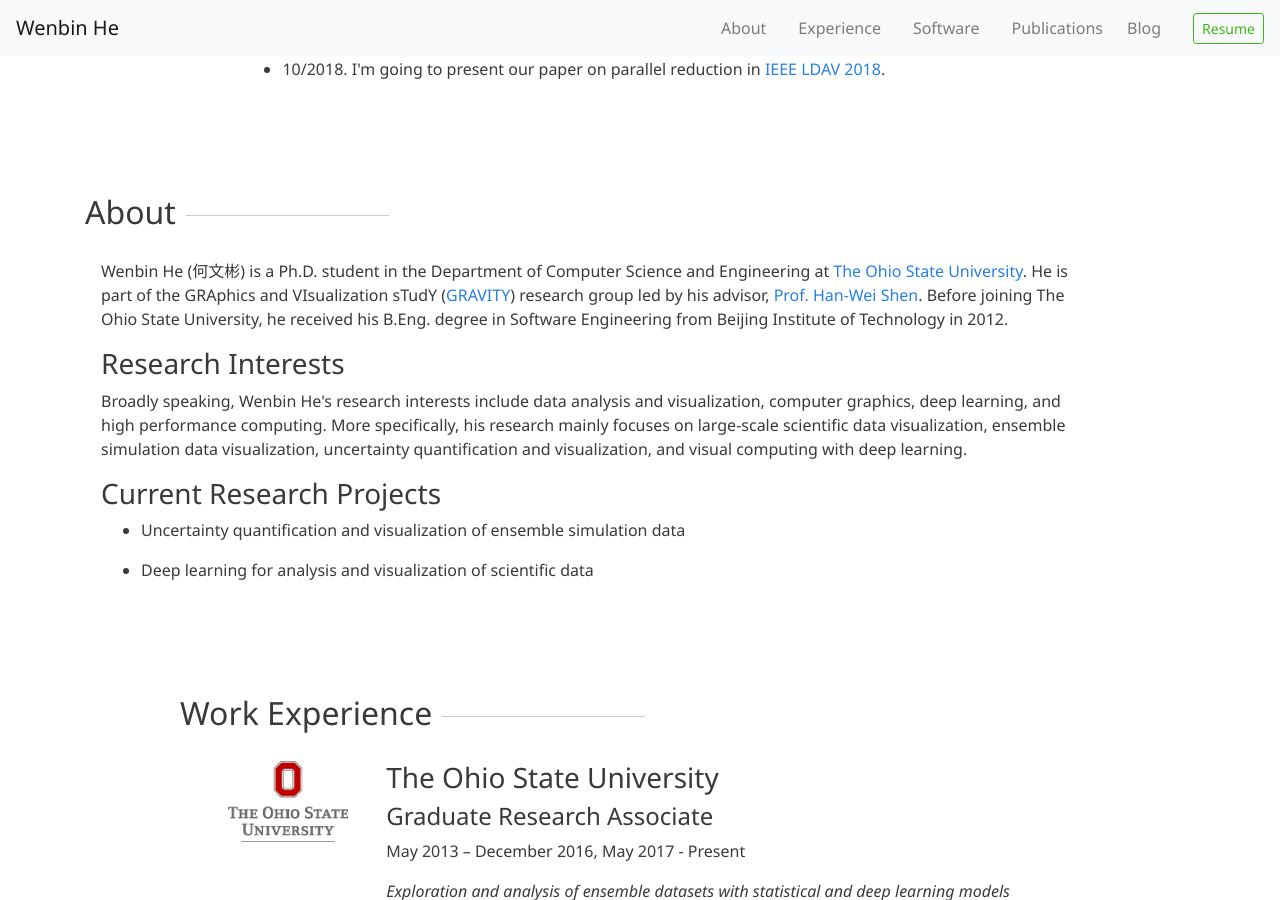
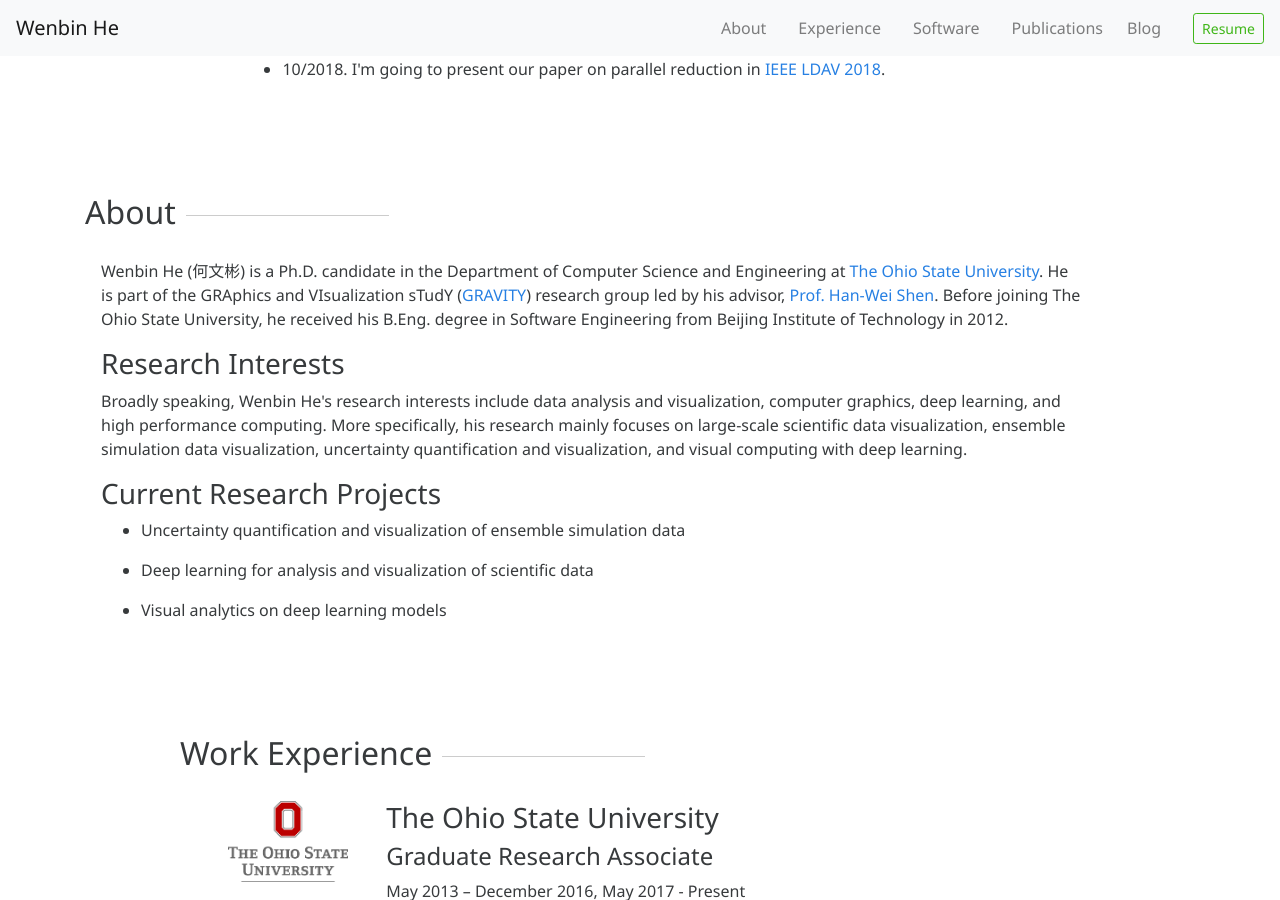
Before and after one commit to hewenbin/hewenbin.github.io, a Jekyll site: the page built from index.html, in a window 1280 px wide and 900 px high, scrolled down 557 px. Built offline with Jekyll 4.4.1, drawn with Linux system fonts in a browser that asks for light colours; nearby versions of some CDN libraries; a style sheet for code colours, icons or effects is not loaded.

Commit message:
Update about

```diff
--- a/_includes/about.html
+++ b/_includes/about.html
@@ -3,7 +3,7 @@
 <div class="mx-3">
 
   <p>
-    Wenbin He (何文彬) is a Ph.D. student in the Department of Computer Science and Engineering at <a href="https://www.osu.edu" target="_blank">The Ohio State University</a>.  He is part of the GRAphics and VIsualization sTudY (<a href="http://web.cse.ohio-state.edu/~shen.94/hwshen/Research.html" target="_blank">GRAVITY</a>) research group led by his advisor, <a href="http://web.cse.ohio-state.edu/~shen.94" target="_blank">Prof. Han-Wei Shen</a>.  Before joining The Ohio State University, he received his B.Eng. degree in Software Engineering from Beijing Institute of Technology in 2012.
+    Wenbin He (何文彬) is a Ph.D. candidate in the Department of Computer Science and Engineering at <a href="https://www.osu.edu" target="_blank">The Ohio State University</a>.  He is part of the GRAphics and VIsualization sTudY (<a href="http://web.cse.ohio-state.edu/~shen.94/hwshen/Research.html" target="_blank">GRAVITY</a>) research group led by his advisor, <a href="http://web.cse.ohio-state.edu/~shen.94" target="_blank">Prof. Han-Wei Shen</a>.  Before joining The Ohio State University, he received his B.Eng. degree in Software Engineering from Beijing Institute of Technology in 2012.
   </p>
 
   <h3>Research Interests</h3>
@@ -24,6 +24,10 @@
       Deep learning for analysis and visualization of scientific data
     </p></li>
 
+    <li><p>
+      Visual analytics on deep learning models
+    </p></li>
+
   </ul>
 
 </div>
```
